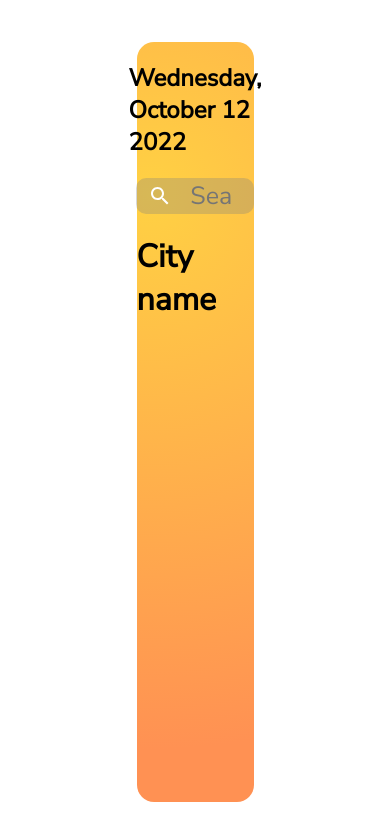
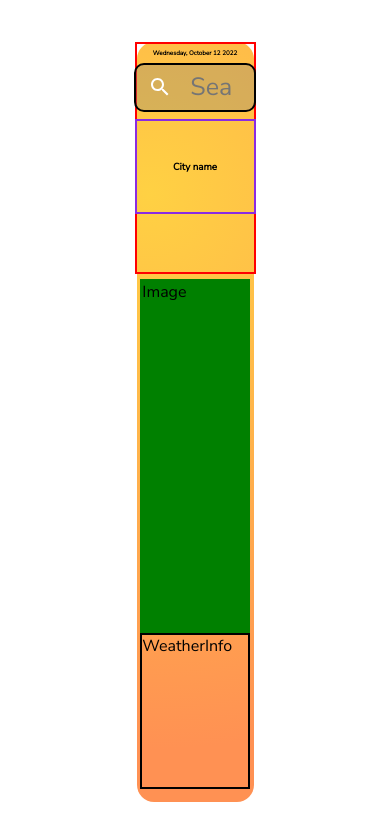
Before and after one commit to chaitanya-000/weather-typescript, a React (Create React App) app: page / in a window 390 px wide. Shown: the top 840 px of the page. Built offline with nearby package versions, Linux system fonts and the light colour scheme.

Commit message:
All RootContainer components are responsive

```diff
--- a/src/RootContainer.tsx
+++ b/src/RootContainer.tsx
@@ -1,13 +1,32 @@
-import React, { useState } from "react";
-import { createContext } from "vm";
+import React, { useState, createContext } from "react";
 import DateTimeCity from "./components/DateTimeCity/DateTimeCity";
+import Image from "./components/ImageComponent/Image";
+import WeatherInfo from "./components/weatherInfo/WeatherInfo";
 import "./rootContainer.css";
 
+export const Context = createContext<{
+  cityName: string | undefined;
+  setCityName: React.Dispatch<React.SetStateAction<string | undefined>>;
+  apiData: never[];
+  setApiData: React.Dispatch<React.SetStateAction<never[]>>;
+}>({
+  cityName: undefined,
+  setCityName: () => {},
+  apiData: [],
+  setApiData: () => {},
+});
+
 const RootContainer = () => {
+  const [cityName, setCityName] = useState<undefined | string>("City name ");
+  const [apiData, setApiData] = useState([]);
   return (
-    <div className="rootContainer">
-      <DateTimeCity />
-    </div>
+    <Context.Provider value={{ cityName, setCityName, apiData, setApiData }}>
+      <div className="rootContainer">
+        <DateTimeCity />
+        <Image />
+        <WeatherInfo />
+      </div>
+    </Context.Provider>
   );
 };
 
--- a/src/components/DateTimeCity/DateTimeCity.css
+++ b/src/components/DateTimeCity/DateTimeCity.css
@@ -1,6 +1,6 @@
 .container {
   height: 30%;
-  /* border: 2px solid red; */
+  border: 2px solid red;
   width: inherit;
   display: flex;
   flex-direction: column;
@@ -13,7 +13,7 @@
   height: 20%;
   background-color: rgba(128, 128, 128, 0.312);
   /* background-color: red; */
-  /* border: 2px solid black; */
+  border: 2px solid black;
   display: flex;
   justify-content: space-around;
   align-items: center;
@@ -59,6 +59,19 @@
   transform: scale(1.3);
 }
 
-.container__cityName h1 {
-  font-size: 100%;
+.container__cityName {
+  display: flex;
+  align-items: center;
+  justify-content: center;
+  text-align: center;
+  border: 2px solid blueviolet;
+  width: inherit;
+  height: 40%;
+  font-size: 2.5vw;
+
+  /* min-height: 100vh; */
 }
+
+.container__day {
+  font-size: 1.6vw;
+}
--- a/src/components/DateTimeCity/DateTimeCity.tsx
+++ b/src/components/DateTimeCity/DateTimeCity.tsx
@@ -1,15 +1,14 @@
-import React, { useState, useContext } from "react";
+import React, { useState, useContext, createContext } from "react";
 import "./DateTimeCity.css";
 import SearchIcon from "@mui/icons-material/Search";
+import { Context } from "../../RootContainer";
 
 const DateTimeCity: React.FC = () => {
+  const { cityName, setCityName, apiData, setApiData } = useContext(Context);
   const cityRef = React.useRef<HTMLInputElement>(null);
-  const [cityName, setCityName] = useState<undefined | string>("City name ");
-  const [apiData, setApiData] = useState([]);
 
   const handleSubmit = (event: React.FormEvent<HTMLFormElement>) => {
     event.preventDefault();
-
     const inputCityName = cityRef?.current?.value;
     setCityName(inputCityName);
 
--- /dev/null
+++ b/src/components/ImageComponent/Image.css
@@ -0,0 +1,7 @@
+.ImageContainer {
+  margin-top: 0.6vh;
+  width: 90%;
+  height: 46%;
+  border: 2px solid green;
+  background-color: green;
+}
--- /dev/null
+++ b/src/components/ImageComponent/Image.tsx
@@ -0,0 +1,8 @@
+import React from "react";
+import "./Image.css";
+
+const Image = () => {
+  return <div className="ImageContainer">Image</div>;
+};
+
+export default Image;
--- /dev/null
+++ b/src/components/weatherInfo/WeatherInfo.css
@@ -0,0 +1,6 @@
+.weatherInfoContainer {
+  margin-top: 0.6%;
+  width: 90%;
+  height: 20%;
+  border: 2px solid black;
+}
--- /dev/null
+++ b/src/components/weatherInfo/WeatherInfo.tsx
@@ -0,0 +1,8 @@
+import React from "react";
+import "./WeatherInfo.css";
+
+const WeatherInfo = () => {
+  return <div className="weatherInfoContainer">WeatherInfo</div>;
+};
+
+export default WeatherInfo;
--- a/src/rootContainer.css
+++ b/src/rootContainer.css
@@ -11,4 +11,7 @@
     rgba(255, 209, 67, 1) 0%,
     rgba(255, 145, 83, 1) 90%
   );
+  display: flex;
+  flex-direction: column;
+  align-items: center;
 }
```
